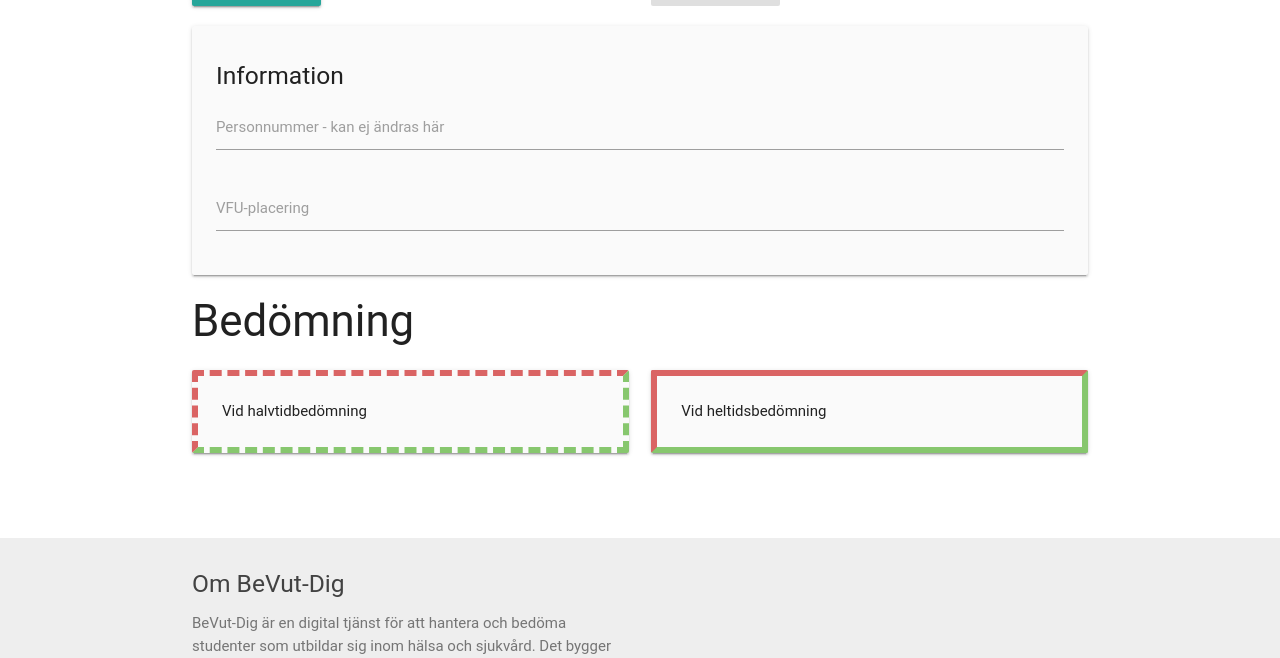
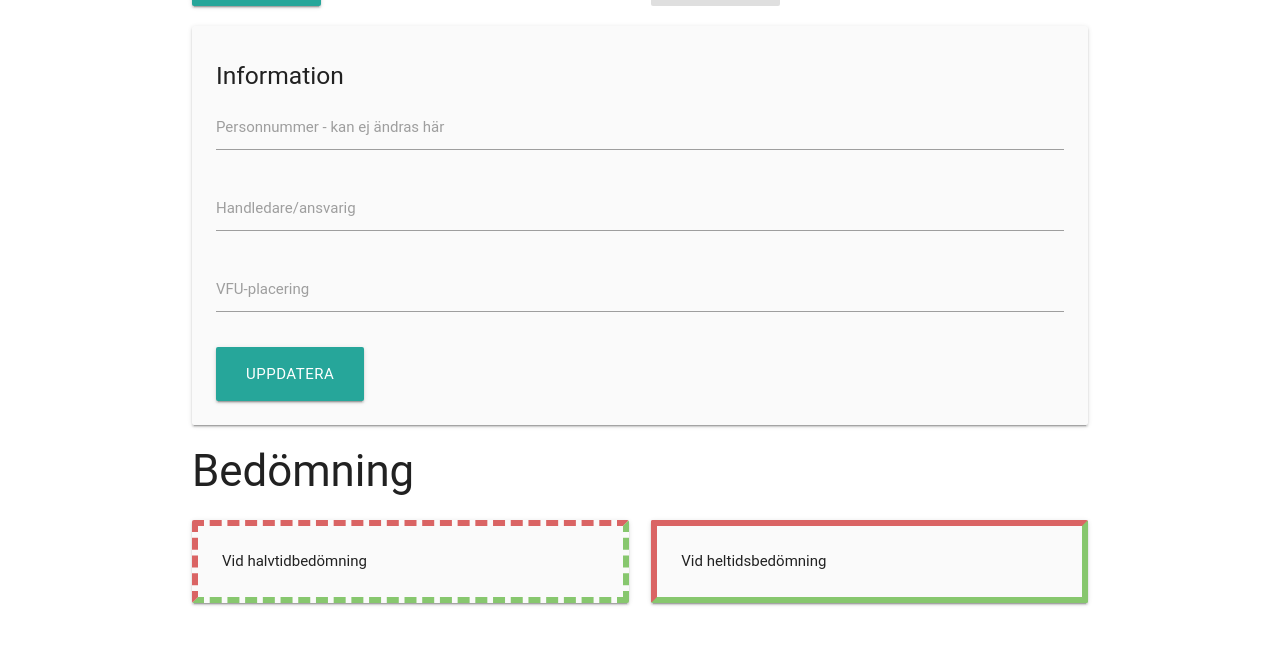
Before and after one commit to ArmedGuy/BeVut, a Django app: template Bevut/app/templates/app/form.html in a window 1280 px wide. Shown: the part 251-909 px from the top of the page. Run offline with Django 3.2, Linux system fonts and the light colour scheme; the template is opened without the code that fills it, so the values that code supplies are empty; some libraries are stand-ins or nearby versions; some web fonts are replaced.

Commit message:
html for complete form

```diff
--- a/Bevut/app/templates/app/form.html
+++ b/Bevut/app/templates/app/form.html
@@ -183,8 +183,15 @@
                 <label for="ssn">Personnummer - kan ej ändras här</label>
             </div>
             <div class="input-field">
+                <input id="handler" type="text" name="handler" class="validate" value="{{ student_form.location }}">
+                <label for="handler">Handledare/ansvarig</label>
+            </div>
+            <div class="input-field">
                 <input id="location" type="text" name="location" class="validate" value="{{ student_form.location }}">
                 <label for="location">VFU-placering</label>
+            </div>
+             <div class="input-field">
+                <input type="submit" value="Uppdatera" class="btn-large"/>
             </div>
         </div>
         <h3>Bedömning</h3>
@@ -245,6 +252,18 @@
         {% if midterm_in_progress %}
         <div class="card-panel grey lighten-5">
             <h4>Halvtidsbedömning</h4>
+            <div class="row">
+                <div class="col s12 m6">
+                    <div class="input-field">
+                        <input id="sign_date" type="text" name="sign_date" class="validate" value="">
+                        <label for="sign_date">Datum för signering</label>
+                    </div>
+                    <div class="input-field">
+                        <input id="absence" type="text" name="absence" class="validate" value="">
+                        <label for="absence">Frånvaro (antal dagar)</label>
+                    </div>
+                </div>
+                <div class="col s12 m6">
                     <input type="hidden" name="term" value="midterm"/>
                     <p>
                         <input type="checkbox" name="sign" id="sign" value="true"/>
@@ -254,10 +273,42 @@
                         <input type="submit" value="Uppdatera" class="btn-large"/>
                     </div>
                 </div>
+            </div>
+        </div>
         {% endif %}
         {% if fullterm_in_progress %}
         <div class="card-panel grey lighten-5">
             <h4>Heltidsbedömning</h4>
+            <div class="row">
+                <div class="col s12 m6">
+                    <div class="input-field">
+                        <input id="sign_date" type="text" name="sign_date" class="validate" value="">
+                        <label for="sign_date">Datum för signering</label>
+                    </div>
+                    <div class="input-field">
+                        <input id="absence" type="text" name="absence" class="validate" value="">
+                        <label for="absence">Frånvaro (antal dagar)</label>
+                    </div>
+                    <div class="input-field">
+                        <input id="ok_absence" type="text" name="ok_absence" class="validate" value="">
+                        <label for="ok_absence">Från lärosätet godkänd frånvaro (antal dagar)</label>
+                    </div>
+                </div>
+                <div class="col s12 m6">
+                    <div class="signers">
+                        <div class="signer">
+                            <div class="input-field">
+                                <input id="signer1" type="text" name="signer" class="validate" value="">
+                                <label for="signer1">Namn på person</label>
+                            </div>
+                        </div>
+                    </div>
+                </div>
+                <div class="col s12">
+                    <div class="input-field">
+                        <textarea id="textarea1" class="materialize-textarea"></textarea>
+                        <label for="textarea1">Textarea</label>
+                    </div>
                     <input type="hidden" name="term" value="fullterm"/>
                     <p>
                         <input type="checkbox" name="sign" id="sign" value="true"/>
@@ -267,6 +318,8 @@
                         <input type="submit" value="Uppdatera" class="btn-large"/>
                     </div>
                 </div>
+            </div>
+        </div>
         {% endif %}
     </form>
 </div>
```
Lines whose indentation alone changed are shown as unchanged.
